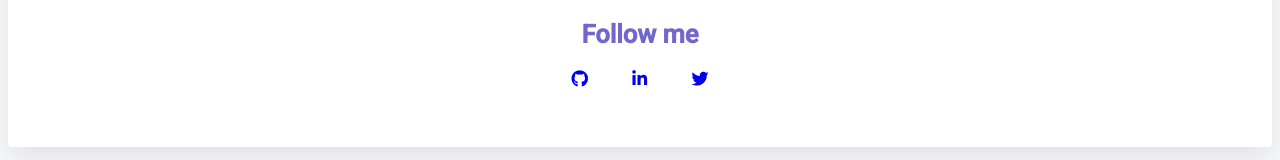
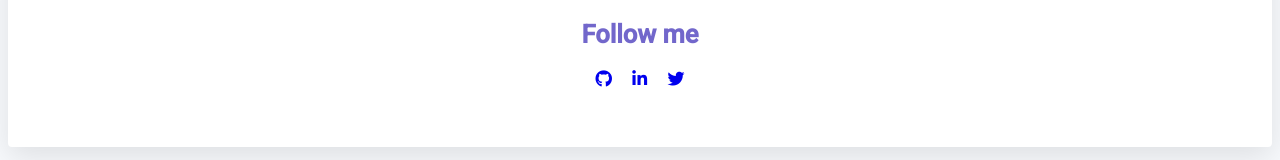
Before and after one commit to dennisneumann/profile, a plain HTML site: page index.html in a window 1280 px wide. Shown: the part 521-681 px from the top of the page. Drawn offline with Linux system fonts and the light colour scheme.

Commit message:
Update social media padding

```diff
--- a/style.css
+++ b/style.css
@@ -83,5 +83,5 @@ a:hover {
 
 .list-inline > li {
   display: inline-block;
-  padding: 0px 20px;
+  padding: 0px 8px;
 }
```
